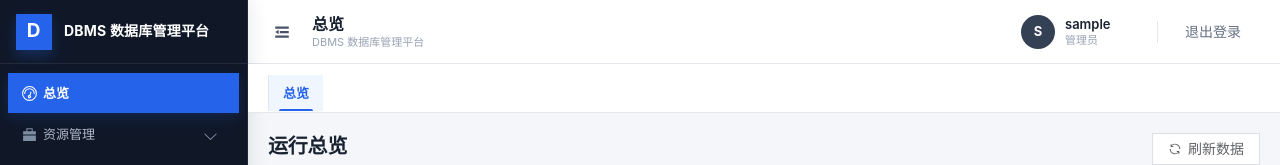
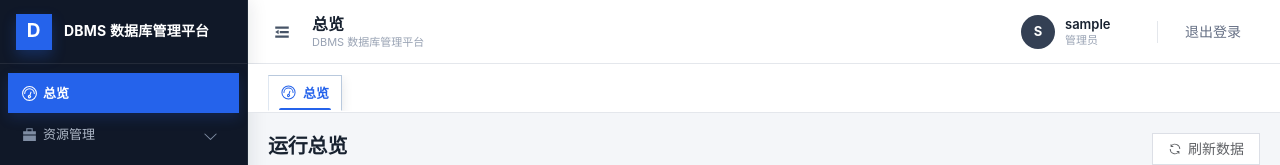
Before and after one commit to JS-WangZhu/DBMS, a Vue app in the folder frontend/: page /dashboard in a window 1280 px wide. Shown: the top 165 px of the page. Built offline with nearby package versions, Linux system fonts and the light colour scheme; no server answers; sample sign-in values are in the browser's storage.

Commit message:
feat: 标签栏样式优化

```diff
--- a/frontend/src/layouts/MainLayout.vue
+++ b/frontend/src/layouts/MainLayout.vue
@@ -350,6 +350,7 @@
               <template #label>
                 <span
                   class="tab-label"
+                  :title="tab.title"
                   draggable="true"
                   @dragstart="onTabDragStart($event, tab)"
                   @dragover.prevent
@@ -357,7 +358,10 @@
                   @dragend="onTabDragEnd"
                   @contextmenu.prevent="onTabRightClick($event, tab)"
                 >
-                  {{ tab.title }}
+                  <el-icon class="tab-icon" aria-hidden="true">
+                    <component :is="tabIcon(tab.path)" />
+                  </el-icon>
+                  <span class="tab-title">{{ tab.title }}</span>
                 </span>
               </template>
             </el-tab-pane>
@@ -617,6 +621,63 @@ function tabTitle(routeLike) {
   return routeLike.meta?.title || routeLike.path || "页面";
 }
 
+const tabIconMap = {
+  "/dashboard": Odometer,
+  "/resources/database-apply": CirclePlus,
+  "/resources/database-recycle": Delete,
+  "/resources/application-history": Document,
+  "/databases/mysql/instances": MysqlIcon,
+  "/databases/mysql/instance-detail": TrendCharts,
+  "/databases/mysql/clusters": Share,
+  "/databases/mysql/connections": Connection,
+  "/databases/mysql/session-probe": View,
+  "/databases/mongodb/instances": MongoIcon,
+  "/databases/mongodb/clusters": FolderOpened,
+  "/databases/mongodb/connections": Link,
+  "/databases/mongodb/session-probe": View,
+  "/databases/redis/instances": RedisIcon,
+  "/databases/redis/clusters": Coin,
+  "/databases/redis/connections": Promotion,
+  "/databases/postgresql/instances": PostgreSQLIcon,
+  "/databases/postgresql/clusters": Coin,
+  "/databases/doris/instances": DorisIcon,
+  "/databases/doris/clusters": Histogram,
+  "/service/inspection": CircleCheck,
+  "/data-access/query": Search,
+  "/data-access/change": EditPen,
+  "/data-access/history": Clock,
+  "/data-access/ai-analysis": Cpu,
+  "/tasks/schedules": Operation,
+  "/tasks/results": Tickets,
+  "/tools/aliyun-dns": Position,
+  "/backups/overview": Notebook,
+  "/backups/mysql-policies": MysqlIcon,
+  "/backups/postgresql-policies": PostgreSQLIcon,
+  "/backups/mongo-policies": MongoIcon,
+  "/backups/records": Files,
+  "/backups/tool-configs": Tools,
+  "/backups/notify-targets": Bell,
+  "/backups/s3-storage": Box,
+  "/backups/keys": Key,
+  "/users/info": UserFilled,
+  "/users/role-groups": Avatar,
+  "/users/permissions": Lock,
+  "/config/agents": Monitor,
+  "/config/ai-models": TrendCharts,
+  "/config/ha": Lightning,
+  "/config/instance-status": Timer,
+  "/config/physical-discovery": Monitor,
+  "/config/inspection": Setting,
+  "/config/data-query-ops": DataAnalysis,
+  "/config/domain": Location,
+  "/config/mcp-platform": SetUp,
+  "/config/sso": Key,
+};
+
+function tabIcon(path) {
+  return tabIconMap[path] || Document;
+}
+
 function findTabByPath(path) {
   return tabs.value.find((item) => item.path === path);
 }
@@ -1506,29 +1567,33 @@ async function logout() {
   min-width: auto;
   max-width: 190px;
   height: 36px;
-  margin: 0 4px 0 0;
-  padding: 0 14px !important;
-  border: 0 !important;
-  border-radius: 7px 7px 0 0 !important;
+  margin: 0 6px 0 0;
+  padding: 0 12px !important;
+  border: 1px solid #e4e9f1 !important;
+  border-bottom-color: #d8dee8 !important;
+  border-radius: 8px 8px 0 0 !important;
   color: var(--text-soft);
-  background: transparent;
-  box-shadow: none;
+  background: #f8fafc;
+  box-shadow: inset 0 1px 0 rgba(255, 255, 255, 0.9);
   font-size: 13px;
   font-weight: 500;
+  transition: color 160ms ease, background-color 160ms ease, border-color 160ms ease, box-shadow 160ms ease, transform 160ms ease;
 }
 
 :deep(.tabs-wrap .el-tabs--card > .el-tabs__header .el-tabs__item:hover) {
   color: var(--brand);
-  background: #f8fafc;
-  border: 0 !important;
-  box-shadow: none;
+  background: #fff;
+  border-color: #cbd6e5 !important;
+  box-shadow: 0 3px 9px rgba(31, 45, 61, 0.08);
+  transform: translateY(-1px);
 }
 
 :deep(.tabs-wrap .el-tabs--card > .el-tabs__header .el-tabs__item.is-active) {
   color: var(--brand);
-  background: var(--brand-soft);
-  border: 0 !important;
-  box-shadow: none;
+  background: #fff;
+  border-color: #b9c9dd !important;
+  border-bottom-color: #fff !important;
+  box-shadow: 0 4px 12px rgba(31, 45, 61, 0.12);
   font-weight: 600;
 }
 
@@ -1539,6 +1604,40 @@ async function logout() {
   height: 2px;
   border-radius: 2px 2px 0 0;
   background: var(--brand);
+}
+
+:deep(.tabs-wrap .tab-label) {
+  display: inline-flex;
+  min-width: 0;
+  max-width: 100%;
+  align-items: center;
+  gap: 7px;
+}
+
+:deep(.tabs-wrap .tab-title) {
+  min-width: 0;
+  overflow: hidden;
+  text-overflow: ellipsis;
+  white-space: nowrap;
+}
+
+:deep(.tabs-wrap .tab-icon) {
+  width: 15px;
+  height: 15px;
+  flex: 0 0 15px;
+  color: #667085;
+  font-size: 15px;
+  transition: color 160ms ease, transform 160ms ease;
+}
+
+:deep(.tabs-wrap .el-tabs__item:hover .tab-icon) {
+  color: var(--brand);
+  transform: translateY(-1px);
+}
+
+:deep(.tabs-wrap .el-tabs__item.is-active .tab-icon) {
+  color: var(--brand);
+  transform: scale(1.08);
 }
 
 :deep(.tabs-wrap .el-tabs__nav-prev),
```
